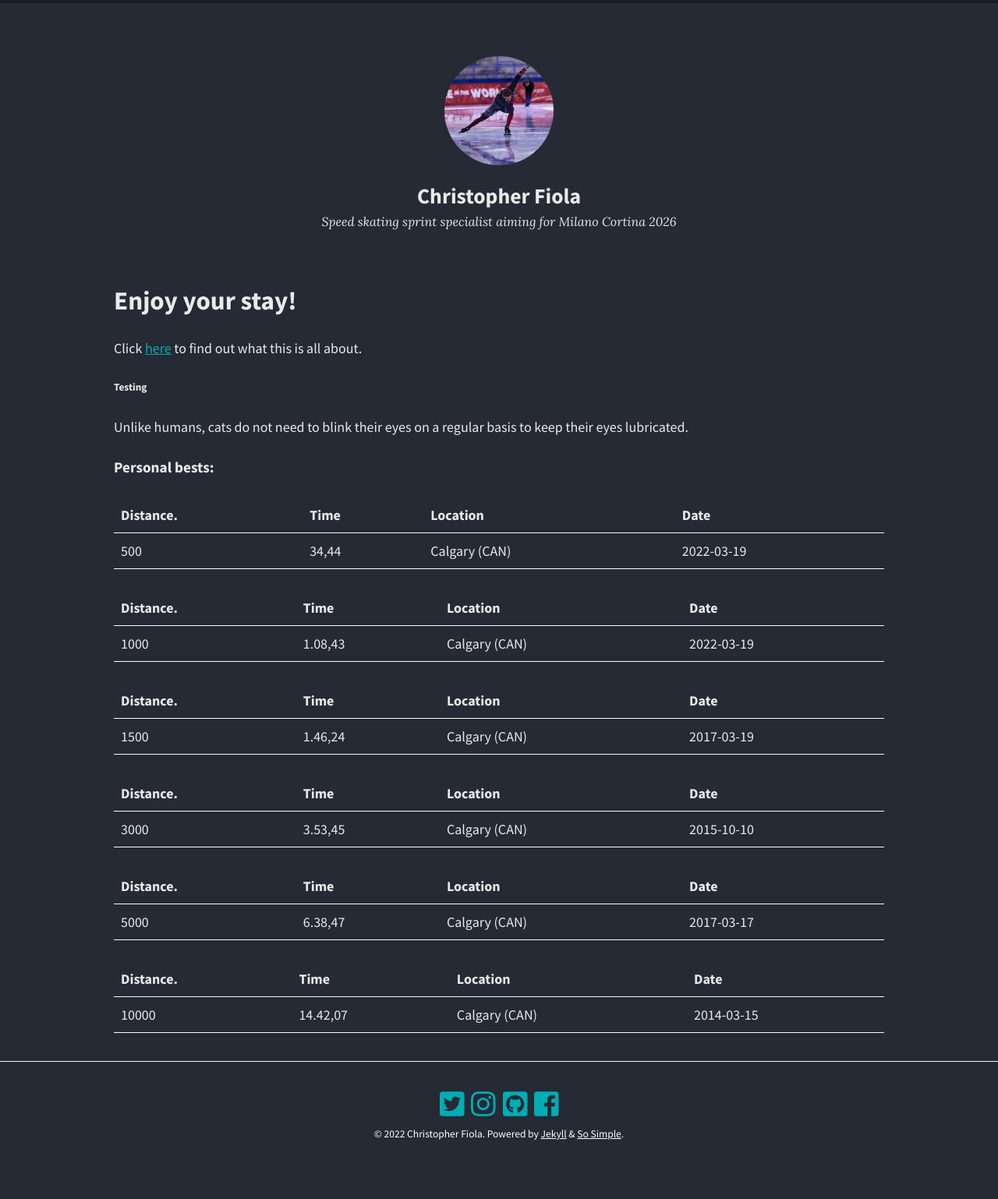
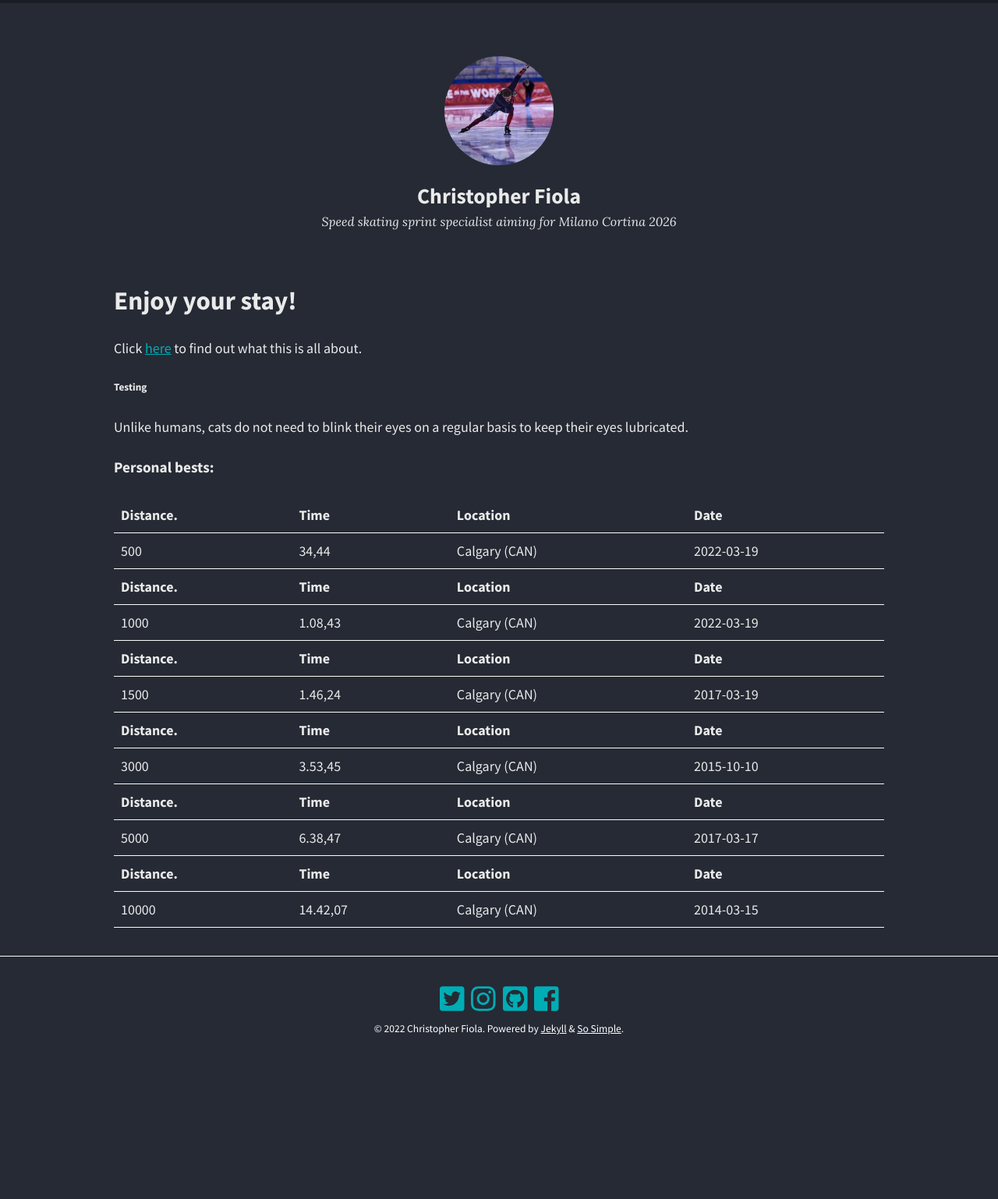
Before and after one commit to ChrisFiola/chrisfiola.github.io, a Jekyll site: the page docs/home/index.html, which Jekyll copies as it is, in a window 1280 px wide. Shown: the whole page at 78% size. Built offline with Jekyll 4.4.1, drawn with Linux system fonts in a browser that asks for light colours; nearby versions of some CDN libraries; after the commit the page ends 1403 px from its top, so only the background shows below that.

Commit message:
Update index.html

```diff
--- a/docs/home/index.html
+++ b/docs/home/index.html
@@ -118,14 +118,12 @@
 <div class="datatable-begin"></div>
 
 <table>
-  <thead>
     <tr>
       <th>Distance.</th>
       <th>Time</th>
       <th>Location</th>
       <th>Date</th>
     </tr>
-  </thead>
   <tbody>
     <tr>
       <td>500</td>
@@ -134,17 +132,12 @@
       <td>2022-03-19</td>
     </tr>
   </tbody>
-</table>
-
-<table>
-  <thead>
     <tr>
       <th>Distance.</th>
       <th>Time</th>
       <th>Location</th>
       <th>Date</th>
     </tr>
-  </thead>
   <tbody>
     <tr>
       <td>1000</td>
@@ -153,17 +146,12 @@
       <td>2022-03-19</td>
     </tr>
   </tbody>
-</table>
-
-<table>
-  <thead>
     <tr>
       <th>Distance.</th>
       <th>Time</th>
       <th>Location</th>
       <th>Date</th>
     </tr>
-  </thead>
   <tbody>
     <tr>
       <td>1500</td>
@@ -172,17 +160,12 @@
       <td>2017-03-19</td>
     </tr>
   </tbody>
-</table>
-
-<table>
-  <thead>
     <tr>
       <th>Distance.</th>
       <th>Time</th>
       <th>Location</th>
       <th>Date</th>
     </tr>
-  </thead>
   <tbody>
     <tr>
       <td>3000</td>
@@ -191,17 +174,12 @@
       <td>2015-10-10</td>
     </tr>
   </tbody>
-</table>
-
-<table>
-  <thead>
     <tr>
       <th>Distance.</th>
       <th>Time</th>
       <th>Location</th>
       <th>Date</th>
     </tr>
-  </thead>
   <tbody>
     <tr>
       <td>5000</td>
@@ -210,17 +188,12 @@
       <td>2017-03-17</td>
     </tr>
   </tbody>
-</table>
-
-<table>
-  <thead>
     <tr>
       <th>Distance.</th>
       <th>Time</th>
       <th>Location</th>
       <th>Date</th>
     </tr>
-  </thead>
   <tbody>
     <tr>
       <td>10000</td>
```
